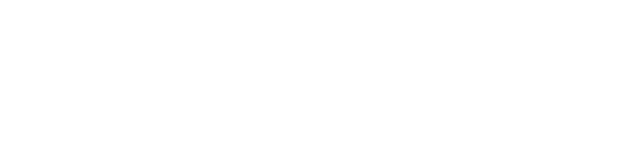
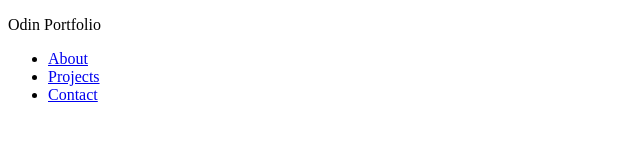
Before and after one commit to twelvegoats/portfolio_odin, a plain HTML site: page index.html in a window 1280 px wide. Shown: the whole page, without its empty margins (0-640 px from the left). Drawn offline with Linux system fonts and the light colour scheme.

Commit message:
Add skeleton header for nav

```diff
--- a/index.html
+++ b/index.html
@@ -12,6 +12,15 @@
     <link rel="stylesheet" href="./dist/main.css">
 </head>
 <body>
-
+    <header>
+        <nav class="navbar">
+            <p class="navbar__title">Odin Portfolio</p>
+            <ul>
+                <li class="navbar__item"><a href="#about">About</a></li>
+                <li class="navbar__item"><a href="#projects">Projects</a></li>
+                <li class="navbar__item"><a href="#contact">Contact</a></li>
+            </ul>
+        </nav>
+    </header>
 </body>
 </html>
```
